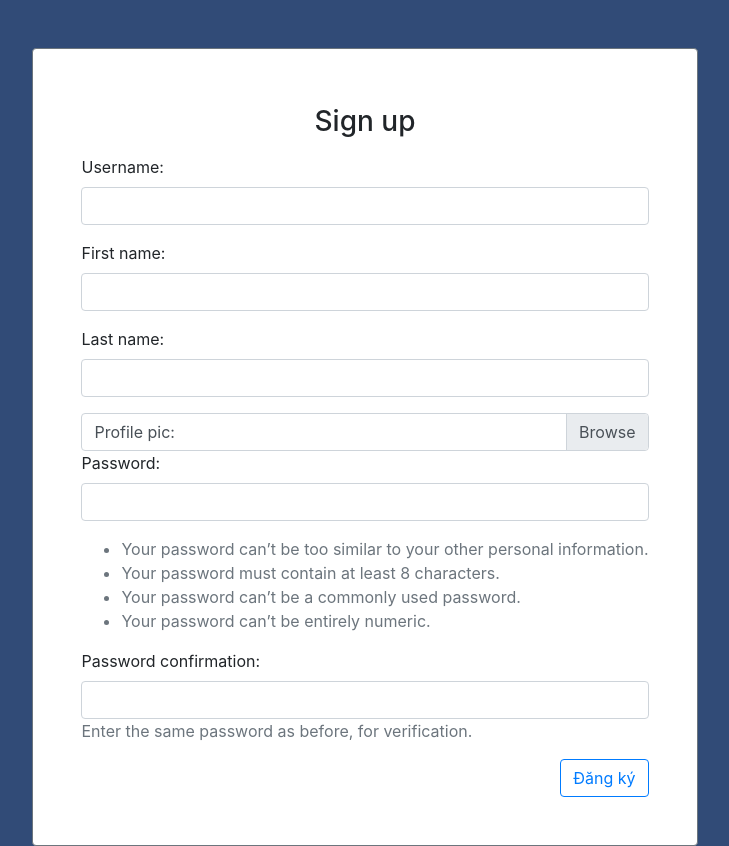
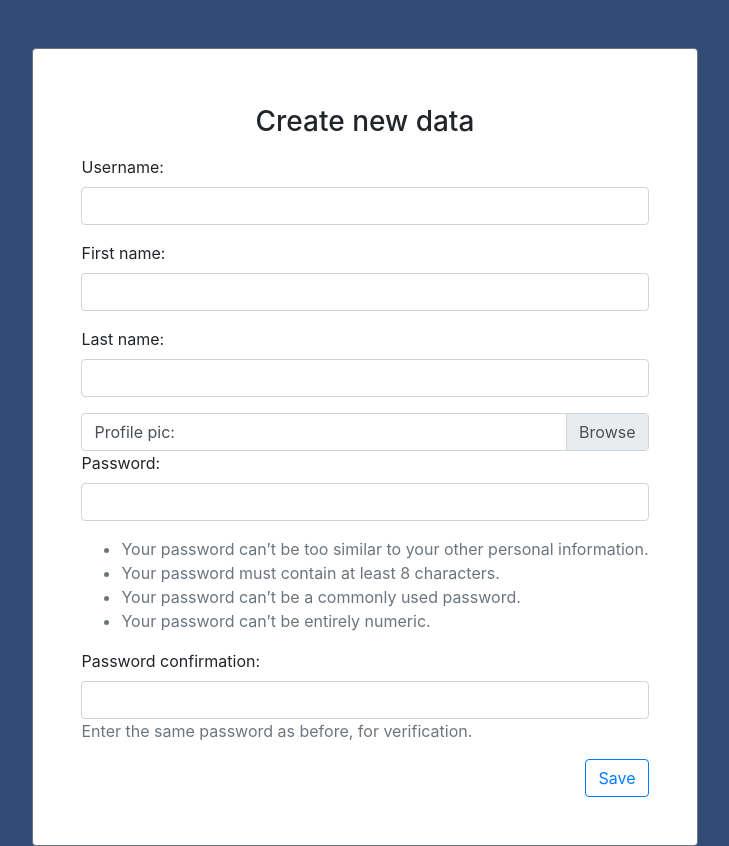
Before and after one commit to dletk/NBKOlympia, a Django app: page /user/signup/ in a window 1280 px wide. Shown: the whole page, without its empty margins (275-1004 px from the left). Run offline with Django 3.2, Linux system fonts and the light colour scheme; some libraries are stand-ins or nearby versions.

Commit message:
Fixed the form display for signup and add new question

```diff
--- a/NBKOlympia/tangtoc/models.py
+++ b/NBKOlympia/tangtoc/models.py
@@ -22,6 +22,9 @@ class Question(models.Model):
     #  Solution
     solution = models.CharField(verbose_name="Đáp án", blank=False, max_length=255)
 
+    def __str__(self):
+        return str(self.question_number) + ": " + self.content
+
 class Answer(models.Model):
     """
     The model for all user answers
--- a/NBKOlympia/tangtoc/views.py
+++ b/NBKOlympia/tangtoc/views.py
@@ -32,6 +32,6 @@ class NewQuestion(generic.CreateView):
 
         if user.is_staff or user.is_superuser:
             form = self.form_class()
-            return render(request, template_name=self.template_name, context={"form": form, "title": "Câu hỏi mới", "submit": "Lưu câu hỏi"})
+            return render(request, template_name=self.template_name, context={"form": form})
         else:
             return HttpResponse("Bạn không được phép truy cập tính năng này, vui lòng liên hệ với thành viên quản lý hoặc admin")
--- a/NBKOlympia/templates/baseForm.html
+++ b/NBKOlympia/templates/baseForm.html
@@ -18,11 +18,11 @@
     <div class="container">
         <div class="d-flex justify-content-center mt-5">
             <span class="border rounded border-secondary p-5 mr-7" style="background-color: white">
-                <h3 class="d-flex justify-content-center p-2">{{ title }}</h3>
+                <h3 class="d-flex justify-content-center p-2">Create new data</h3>
                 <form method="POST">
                     {{ form.as_p }}
                     {% csrf_token %}
-                    <button type="submit" class="btn btn-primary btn-outline-primary float-right">{{submit}}</button>
+                    <button type="submit" class="btn btn-primary btn-outline-primary float-right">Save</button>
                 </form>
             </span>
         </div>
--- a/NBKOlympia/userprofile/views.py
+++ b/NBKOlympia/userprofile/views.py
@@ -26,4 +26,4 @@ class SignUp(generic.CreateView):
             return redirect("home")
         else:
             form = self.form_class()
-            return render(request, self.template_name, {"form": form, "title": "Sign up", "submit": "Đăng ký"})
+            return render(request, self.template_name, {"form": form})
```
Also changed, not shown: NBKOlympia/db.sqlite3.
